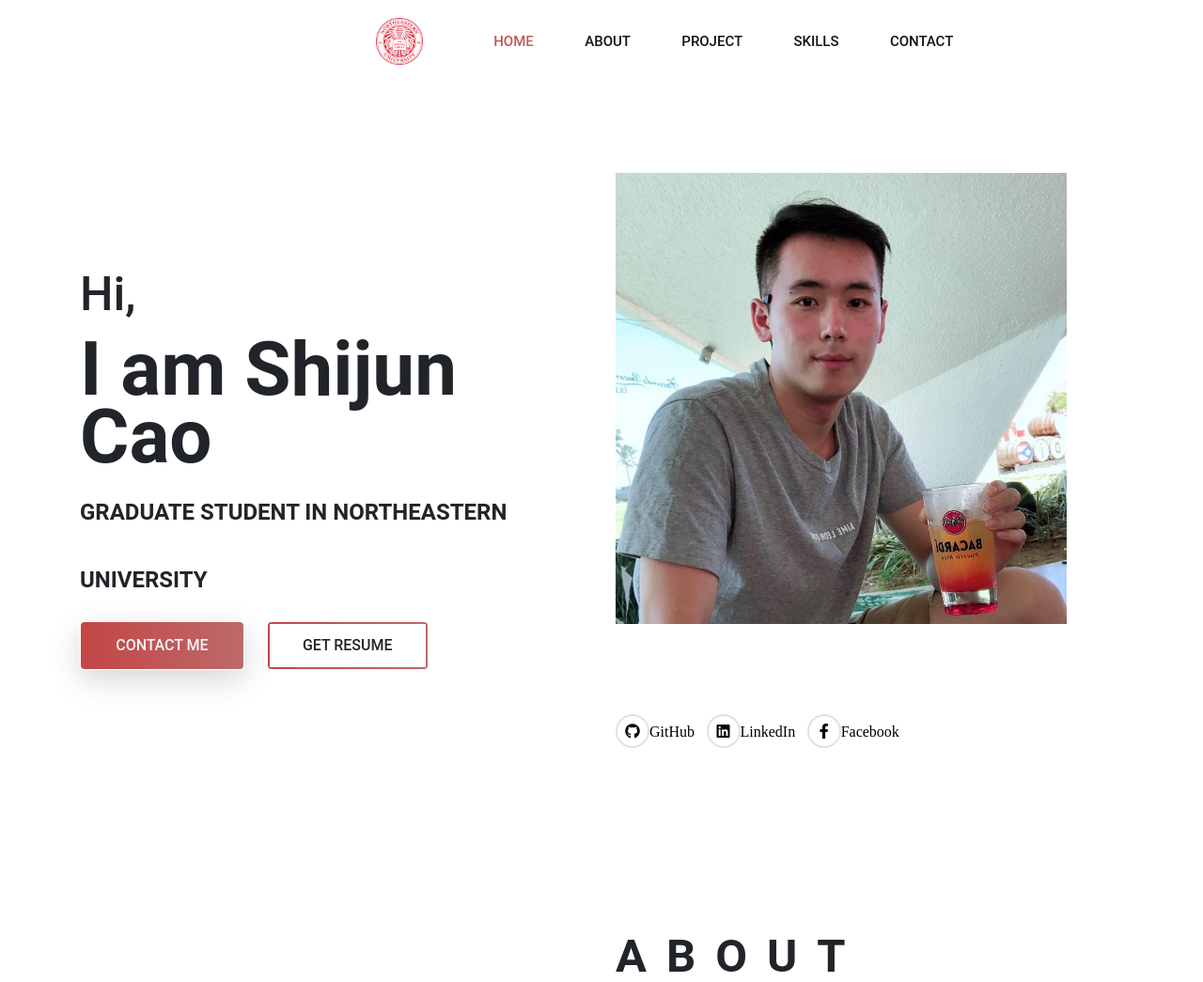
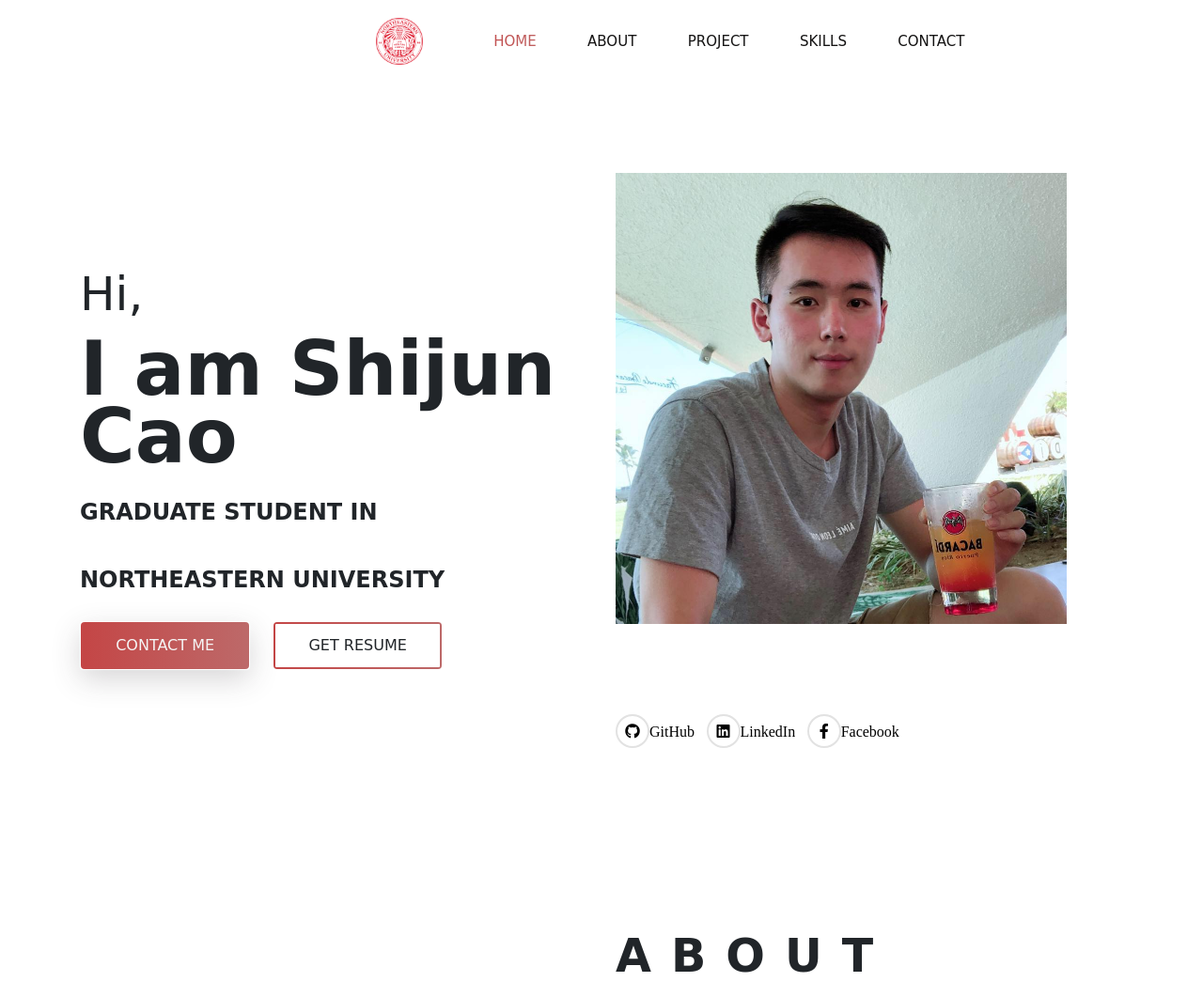
Before and after one commit to caosj96-Shenhua/Portfolio, a PHP site: page /index.html in a window 1280 px wide. Shown: the top 1045 px of the page at 94% size. Run offline with PHP 8.4, Linux system fonts and the light colour scheme; some libraries are stand-ins or nearby versions; some web fonts are replaced.

Commit message:
fix fonts

```diff
--- a/css/partials/_variables.css
+++ b/css/partials/_variables.css
@@ -24,6 +24,8 @@ html, body{
 
     /* font family variables. */
    /*--roboto: 'Futura', cursive;*/
-   --roboto: 'Roboto', cursive;
+   /*--roboto: 'Roboto', cursive;*/
+  --roboto: 'Futura', cursive;
+
 
 }
--- /dev/null
+++ b/index.php
@@ -0,0 +1 @@
+<?php header( 'Location: /index.html' ) ;  ?>
```
